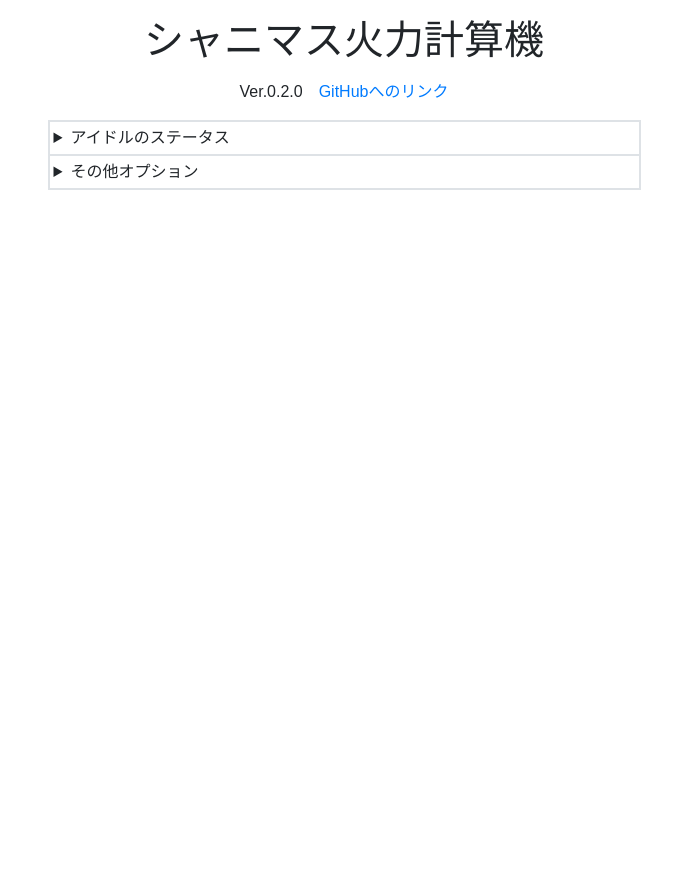
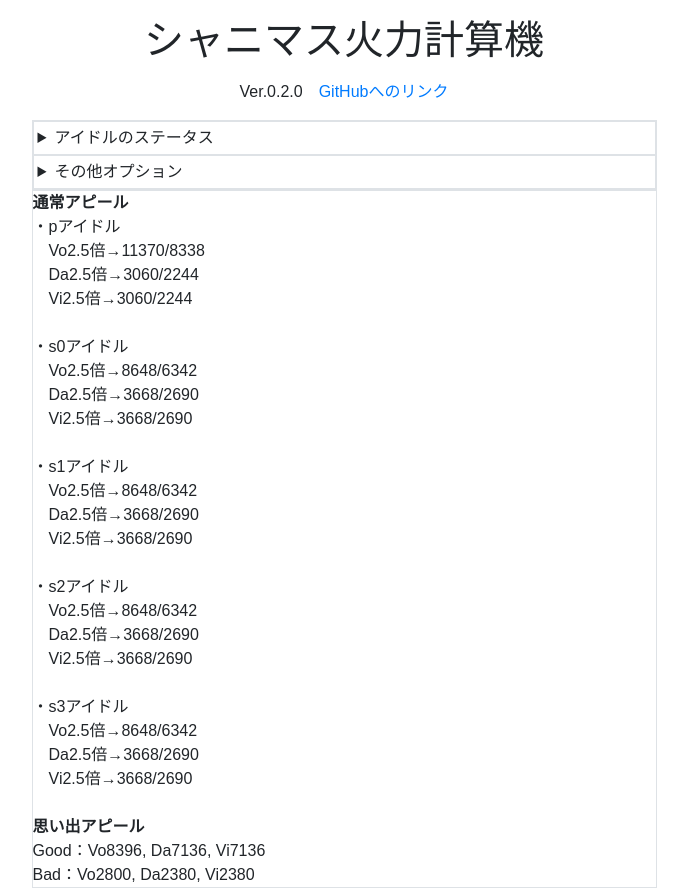
Before and after one commit to YSRKEN/shiny_damage_calculator, a React (Create React App) app in the folder shiny-damage-calculator/: page / in a window 1280 px wide. Shown: the whole page, without its empty margins (296-984 px from the left). Before the commit the page ends 800 px from the top, so only its background shows below. Built offline with nearby package versions, Linux system fonts and the light colour scheme.

Commit message:
計算結果が即時更新されることを確かめた

```diff
--- a/shiny-damage-calculator/src/component/App.tsx
+++ b/shiny-damage-calculator/src/component/App.tsx
@@ -1,7 +1,9 @@
 import * as React from 'react';
 import { Col, Form, Row } from 'react-bootstrap';
 import { LOCAL_KEY, reduce } from 'src/reducer';
-import { DEFAULT_STATE, IAction, IAppState } from 'src/state';
+import { calcMemorialDamage, calcNormalDamage } from 'src/simulator';
+import { AppealTarget, DEFAULT_STATE, IAction, IAppState } from 'src/state';
+import { range } from 'src/utility';
 import { IdolParameterForm } from './IdolParameterForm';
 import { OtherOptionForm } from './OtherOptionForm';
 
@@ -19,6 +21,18 @@ export const AppContext = React.createContext<IContext>({'state': defaultState,
 const App: React.FC = () => {
   const [state, setState] = React.useState<IAppState>(defaultState);
 
+  const memorialDamageGood = calcMemorialDamage(state, true);
+  const memorialDamageBad = calcMemorialDamage(state, false);
+  const normalDamage = range(5).map(index => {
+    return ['vo', 'vi', 'da'].map(type => {
+      const type2 = type as AppealTarget;
+      return [
+        calcNormalDamage(state, index, type2, 2.5, 'perfect'),
+        calcNormalDamage(state, index, type2, 2.5, 'good')
+      ]
+    });
+  });
+
   return (
     <AppContext.Provider value={{'state': state, dispatch: (action: IAction) => reduce(state, setState, action)}}>
       <Row>
@@ -28,10 +42,29 @@ const App: React.FC = () => {
           <div className='text-center my-3'>
             Ver.0.2.0<a className='ml-3' href='https://github.com/YSRKEN/shiny_damage_calculator'>GitHubへのリンク</a>
           </div>
-          <Form className='border mx-3'>
+          <Form className='border'>
             <IdolParameterForm/>
             <OtherOptionForm/>
           </Form>
+          <div className='border'>
+            <strong>通常アピール</strong><br/>
+            {
+              range(5).map(index => {
+                return (
+                  <>
+                    <span>{index === 0 ? '・pアイドル' : `・s${index-1}アイドル`}</span><br/>
+                    <span>　Vo2.5倍→{normalDamage[index][0][0]}/{normalDamage[index][0][1]}</span><br/>
+                    <span>　Da2.5倍→{normalDamage[index][1][0]}/{normalDamage[index][1][1]}</span><br/>
+                    <span>　Vi2.5倍→{normalDamage[index][2][0]}/{normalDamage[index][2][1]}</span><br/>
+                    <br/>
+                  </>
+                )
+              })
+            }
+            <strong>思い出アピール</strong><br/>
+            Good：Vo{memorialDamageGood[0]}, Da{memorialDamageGood[1]}, Vi{memorialDamageGood[2]}<br/>
+            Bad：Vo{memorialDamageBad[0]}, Da{memorialDamageBad[1]}, Vi{memorialDamageBad[2]}
+          </div>
         </Col>
       </Row>
     </AppContext.Provider>
```
Also changed, not shown: shiny-damage-calculator/src/reducer.ts (+0 -15 lines).
